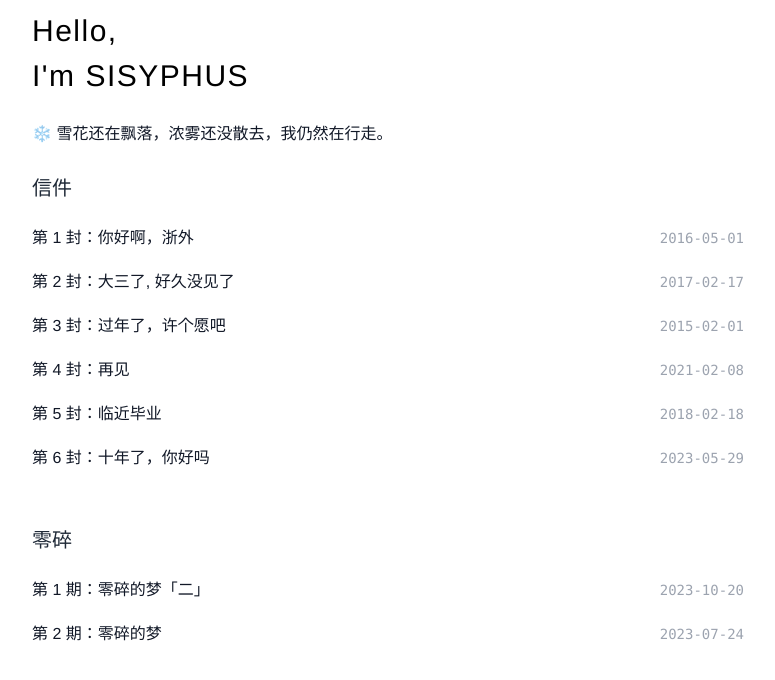
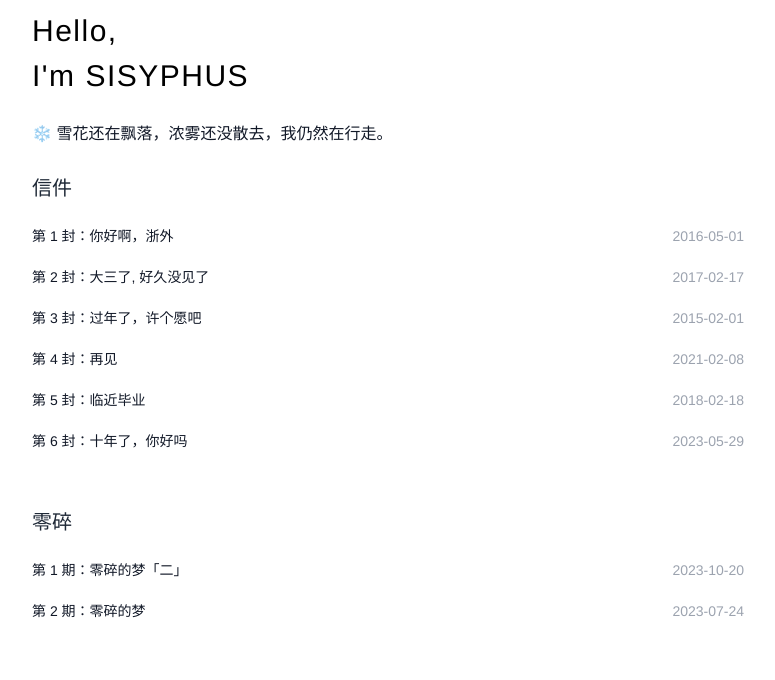
Before and after one commit to Lokep/vue3-skeleton, a Vue app: page / in a window 1280 px wide. Shown: the top 680 px of the page, without its empty margins (252-1027 px from the left). Built offline with nearby package versions, Linux system fonts and the light colour scheme; a web font is replaced by a local one.

Commit message:
chore: 样式优化

```diff
--- a/src/assets/styles/md.scss
+++ b/src/assets/styles/md.scss
@@ -26,7 +26,7 @@
   }
 
   p {
-    line-height: 1.8;
+    line-height: 2;
     font-size: 14px;
     @apply my-4;
   }
--- a/src/views/home/index.vue
+++ b/src/views/home/index.vue
@@ -2,6 +2,10 @@
 .title {
   font-weight: 400;
   font-style: normal;
+}
+
+li {
+  font-size: 14px;
 }
 </style>
 
@@ -36,7 +40,7 @@
           }
         }">
           <span class="flex-grow text-gray-900 line-clamp-1">第 {{ index + 1 }} 封：{{ item.title }}</span>
-          <span class="flex-shrink-0 text-sm text-gray-400 font-mono">{{ item.modifiedTime }}</span>
+          <span class="flex-shrink-0 text-gray-400 ">{{ item.modifiedTime }}</span>
         </RouterLink>
       </li>
     </ul>
@@ -59,7 +63,7 @@
           }
         }">
           <span class="flex-grow text-gray-900 line-clamp-1">第 {{ index + 1 }} 期：{{ item.title }}</span>
-          <span class="flex-shrink-0 text-sm text-gray-400 font-mono">{{ item.modifiedTime }}</span>
+          <span class="flex-shrink-0 text-gray-400 ">{{ item.modifiedTime }}</span>
         </RouterLink>
       </li>
     </ul>
```
